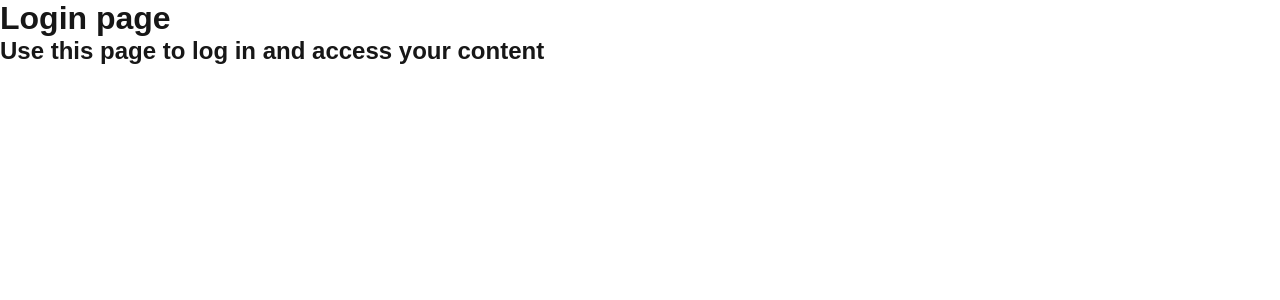
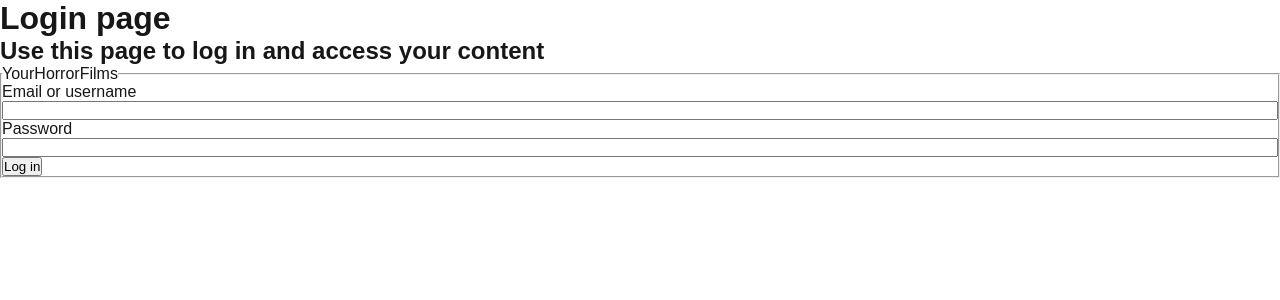
Before and after one commit to mLuisKm/short-horror-films-streaming, a Next.js app: page /login in a window 1280 px wide. Shown: the top 300 px of the page. Built offline with nearby package versions, Linux system fonts and the light colour scheme.

Commit message:
Created a lofin form component

```diff
--- a/app/(auth)/login/page.jsx
+++ b/app/(auth)/login/page.jsx
@@ -1,9 +1,11 @@
 import PageIdentifier from "@/components/PageIdentifier/PageIdentifier"
 import PageDescription from "@/components/PageDescription/PageDescription"
+import LoginForm from "@/components/LoginForm/LoginForm"
 export default function Login() {
     return (
         <PageIdentifier nombre="Login">
             <PageDescription description="log in and access your content"/>
+            <LoginForm/>
         </PageIdentifier>
     )
 }
--- /dev/null
+++ b/components/LoginForm/LoginForm.jsx
@@ -0,0 +1,26 @@
+import styles from './LoginForm.module.css'
+
+export default function LoginForm() {
+    return (
+        <div className={styles.formContainer}>
+            <fieldset>
+                <legend>YourHorrorFilms</legend>
+                <div className={styles.formBody}>
+                    <form action="">
+                        <div className={styles.formField}>
+                            <label htmlFor="user-nickname">Email or username</label>
+                            <input type="text" />
+                        </div>
+                        <div className={styles.formField}>
+                            <label htmlFor="user-password">Password</label>
+                            <input type="text" />
+                        </div>
+                        <div className={styles.formSubmit}>
+                            <input type="submit" value="Log in" className={styles.formButton}/>
+                        </div>
+                    </form>
+                </div>
+            </fieldset>
+        </div>
+    )
+}
--- /dev/null
+++ b/components/LoginForm/LoginForm.module.css
@@ -0,0 +1,4 @@
+.formField {
+    display: flex;
+    flex-direction: column;
+}
```
